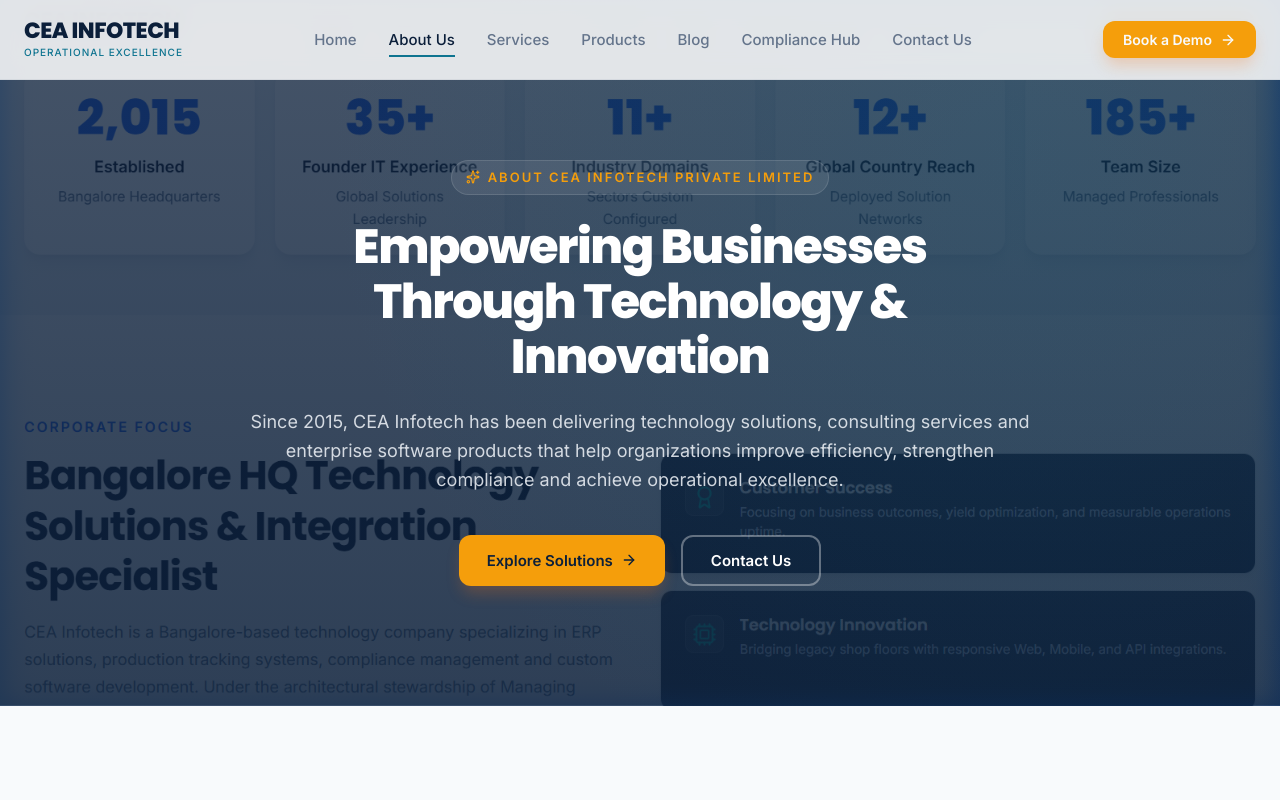
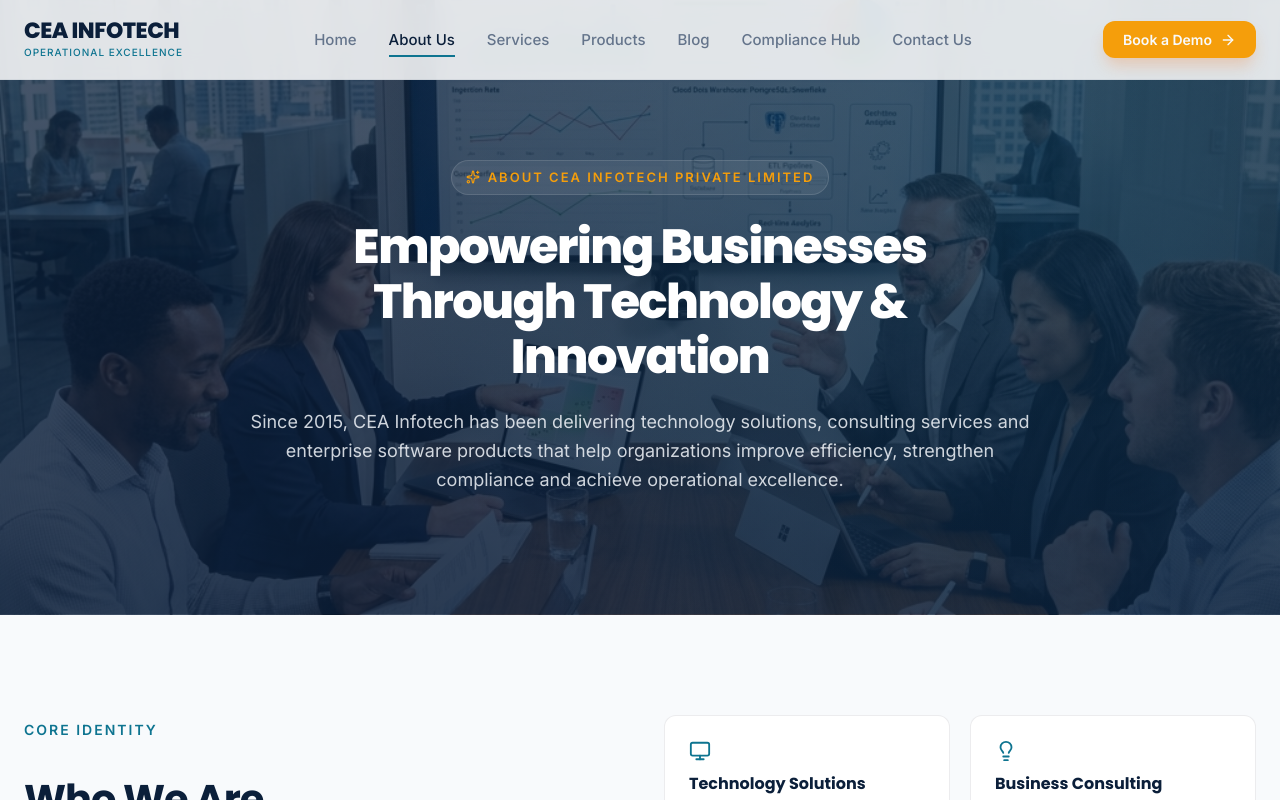
Before and after one commit to rithanyas4133-alt/Internship, a React (Vite) app: page /about in a window 1280 px wide. Shown: the top 800 px of the page. Built offline with nearby package versions, Linux system fonts and the light colour scheme.

Commit message:
fix(about): remove explore solutions and contact us buttons from Hero, update background to real office image

```diff
--- a/src/pages/About.tsx
+++ b/src/pages/About.tsx
@@ -96,11 +96,6 @@
     whileTap: { scale: 0.98 }
   };
 
-  const secondaryButtonHover = {
-    whileHover: { scale: 1.03, backgroundColor: 'rgba(255, 255, 255, 0.1)' },
-    whileTap: { scale: 0.98 }
-  };
-
   return (
     <motion.div
       initial="initial"
@@ -118,7 +113,7 @@
           color: '#ffffff',
           position: 'relative',
           overflow: 'hidden',
-          backgroundImage: 'linear-gradient(rgba(11, 31, 58, 0.75), rgba(11, 31, 58, 0.85)), url("/images/about_us_section_1780850946744.png")',
+          backgroundImage: 'linear-gradient(rgba(11, 31, 58, 0.75), rgba(11, 31, 58, 0.85)), url("/images/business_consultation_1780850767888.png")',
           backgroundSize: 'cover',
           backgroundPosition: 'center'
         }}
@@ -162,37 +157,10 @@
               initial={{ opacity: 0, y: 20 }}
               animate={{ opacity: 1, y: 0 }}
               transition={{ duration: 0.7, delay: 0.2 }}
-              style={{ fontSize: '18px', color: 'rgba(241, 245, 249, 0.85)', marginBottom: '40px', lineHeight: '1.6' }}
+              style={{ fontSize: '18px', color: 'rgba(241, 245, 249, 0.85)', marginBottom: '0px', lineHeight: '1.6' }}
             >
               Since 2015, CEA Infotech has been delivering technology solutions, consulting services and enterprise software products that help organizations improve efficiency, strengthen compliance and achieve operational excellence.
             </motion.p>
-
-            <motion.div
-              initial={{ opacity: 0, y: 20 }}
-              animate={{ opacity: 1, y: 0 }}
-              transition={{ duration: 0.7, delay: 0.3 }}
-              style={{ display: 'flex', justifyContent: 'center', gap: '16px', flexWrap: 'wrap' }}
-            >
-              <motion.button
-                onClick={() => navigate('/services')}
-                className="btn btn-cta"
-                whileHover={buttonHover.whileHover}
-                whileTap={buttonHover.whileTap}
-                style={{ color: '#0B1F3A', display: 'flex', alignItems: 'center', gap: '8px' }}
-              >
-                Explore Solutions
-                <ArrowRight size={16} />
-              </motion.button>
-              <motion.button
-                onClick={() => navigate('/contact')}
-                className="btn btn-dark-outline"
-                whileHover={secondaryButtonHover.whileHover}
-                whileTap={secondaryButtonHover.whileTap}
-                style={{ border: '2px solid rgba(255, 255, 255, 0.35)', color: '#ffffff' }}
-              >
-                Contact Us
-              </motion.button>
-            </motion.div>
           </div>
         </div>
       </section>
```
